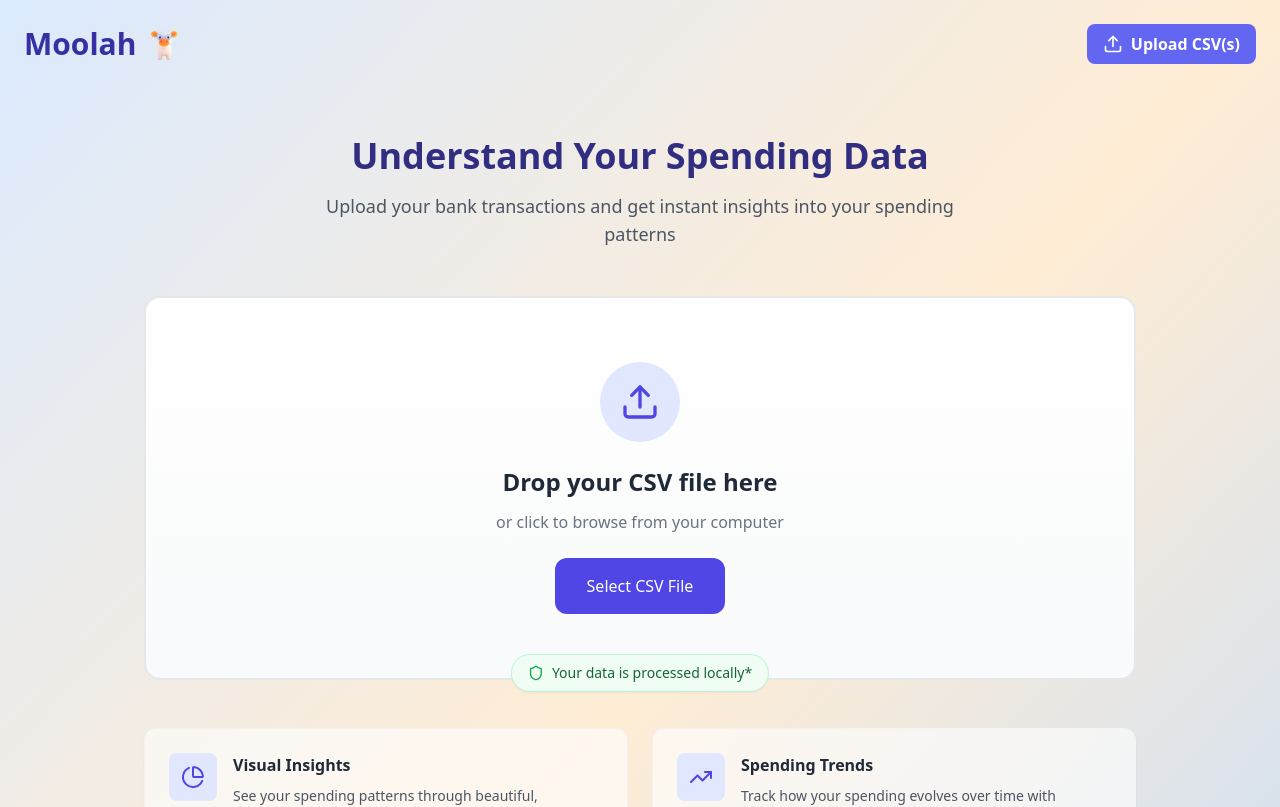
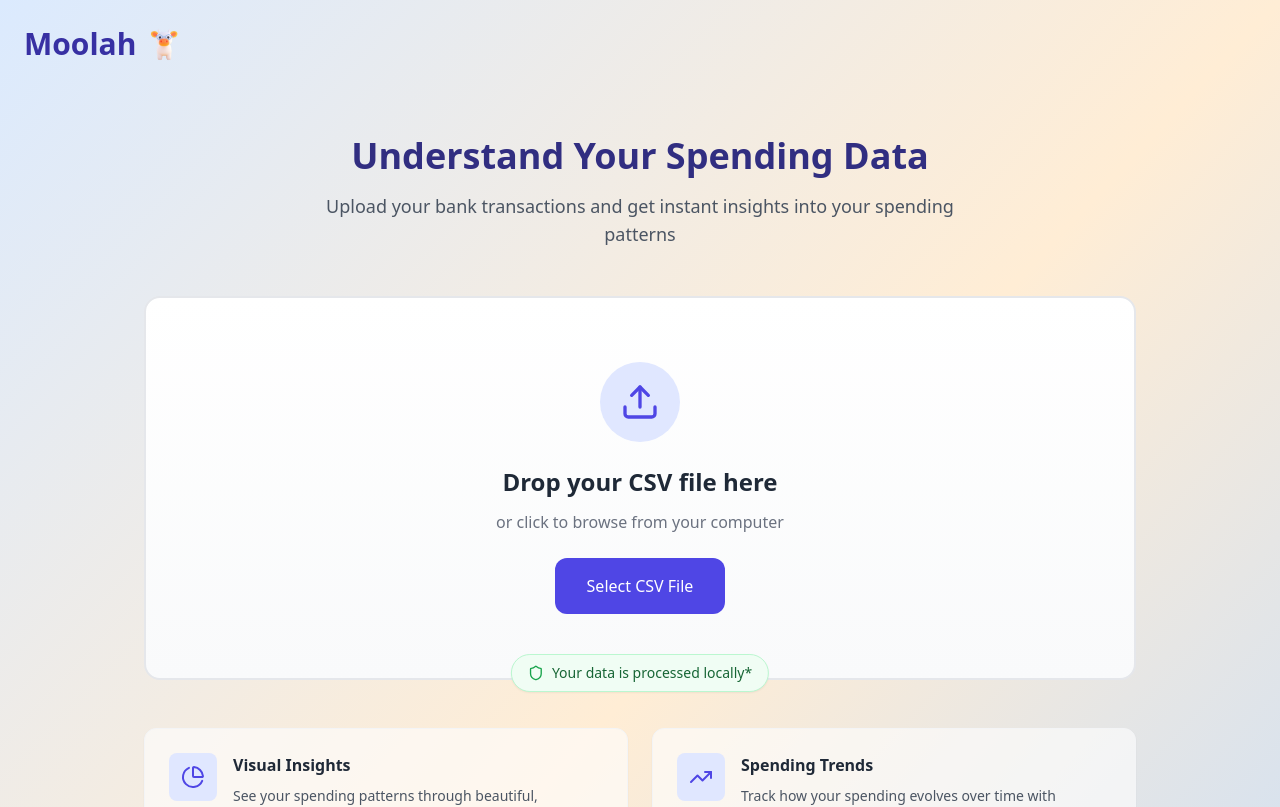
Before and after one commit to greg-maceachern12/moolah, a React (Create React App) app: page / in a window 1280 px wide. Shown: the top 807 px of the page. Built offline with nearby package versions, Linux system fonts and the light colour scheme.

Commit message:
Update SpendingDashboard.tsx
Remove upload

```diff
--- a/src/components/SpendingDashboard.tsx
+++ b/src/components/SpendingDashboard.tsx
@@ -406,21 +406,6 @@ const SpendingDashboard: React.FC = () => {
                                 <img src="assets/icon.png" alt="" className="w-10 h-10 ml-2" />
                             </h1>
                         </div>
-                        <div>
-                            <label htmlFor="csv-upload" className="cursor-pointer bg-indigo-500 hover:bg-indigo-600 text-white font-semibold py-2 px-4 rounded-lg inline-flex items-center transition duration-200">
-                                <Upload className="w-5 h-5 mr-2" />
-                                <span>{isProcessing ? 'Processing...' : 'Upload CSV(s)'}</span>
-                            </label>
-                            <input
-                                id="csv-upload"
-                                type="file"
-                                accept=".csv"
-                                onChange={handleFileUpload}
-                                className="hidden"
-                                multiple
-                                disabled={isProcessing}
-                            />
-                        </div>
                     </div>
                     {selectedFileCount > 0 && (
                         <div className="text-sm text-gray-600 flex items-center mt-2">
```
